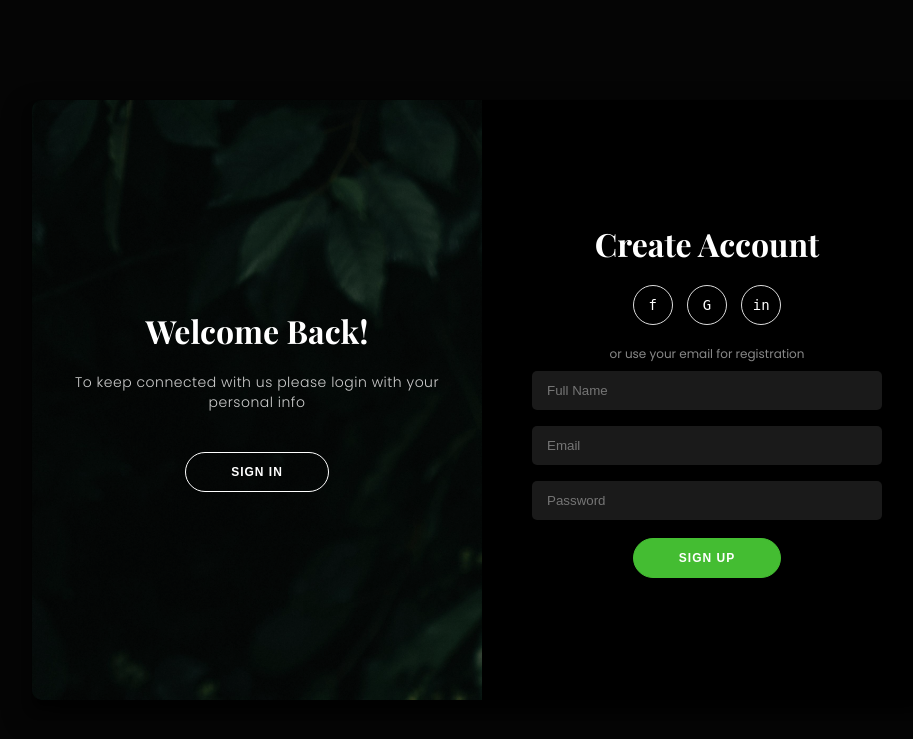
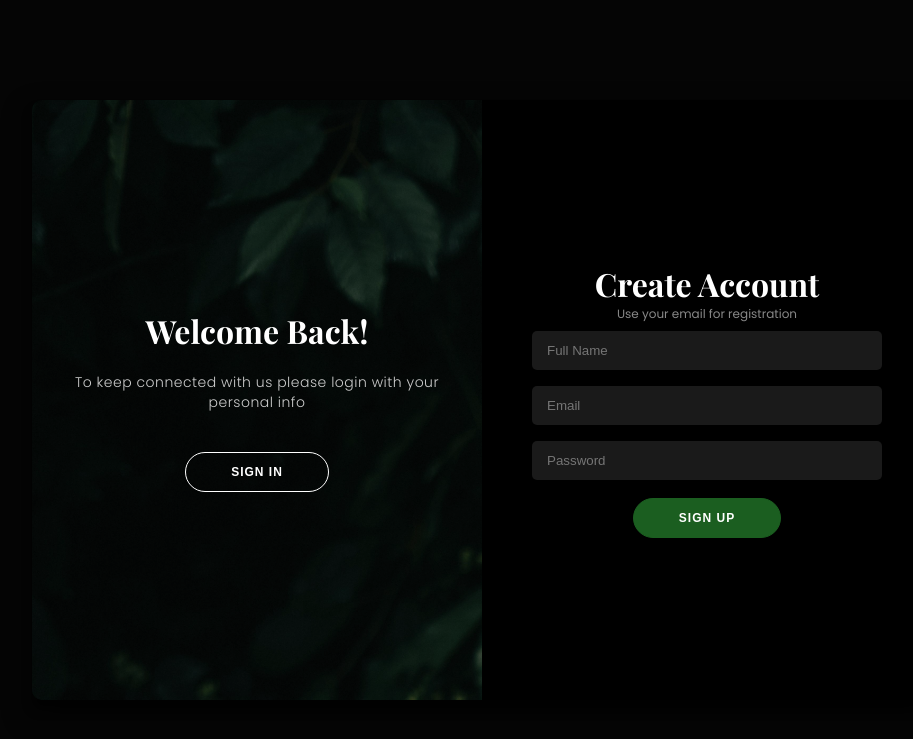
Before and after one commit to immad-khan/BioScout, a Flask app: page /signup in a window 1280 px wide. Shown: the top 739 px of the page, without its empty margins (158-1071 px from the left). Run offline with Flask 3, Linux system fonts and the light colour scheme; some libraries are stand-ins or nearby versions.

Commit message:
Update theme to dark green and remove social logins

```diff
--- a/templates/login.html
+++ b/templates/login.html
@@ -48,18 +48,18 @@
         }
 
         a {
-            color: #44bd32;
+            color: #1b5e20;
             font-size: 14px;
             text-decoration: none;
             margin: 15px 0;
             transition: 0.3s;
         }
-        a:hover { color: #2ecc71; }
+        a:hover { color: #2e7d32; }
 
         button {
             border-radius: 20px;
-            border: 1px solid #44bd32;
-            background-color: #44bd32;
+            border: 1px solid #1b5e20;
+            background-color: #1b5e20;
             color: #fff;
             font-size: 12px;
             font-weight: bold;
@@ -106,7 +106,7 @@
             border-radius: 5px;
         }
         input:focus {
-            outline: 1px solid #44bd32;
+            outline: 1px solid #1b5e20;
         }
 
         .container {
@@ -179,9 +179,9 @@
         }
 
         .overlay {
-            background: #44bd32;
-            background: -webkit-linear-gradient(to right, #2ecc71, #27ae60);
-            background: linear-gradient(to right, #2ecc71, #27ae60);
+            background: #1b5e20;
+            background: -webkit-linear-gradient(to right, #2e7d32, #1b5e20);
+            background: linear-gradient(to right, #2e7d32, #1b5e20);
             background-repeat: no-repeat;
             background-size: cover;
             background-position: 0 0;
@@ -273,8 +273,8 @@
             color: #ffcccc;
         }
         .alert-success {
-            background: rgba(46, 204, 113, 0.2);
-            border: 1px solid #2ecc71;
+            background: rgba(46, 125, 50, 0.2);
+            border: 1px solid #2e7d32;
             color: #ccffdd;
         }
 
@@ -301,12 +301,7 @@
                 {% endwith %}
             {% endif %}
 
-            <div class="social-container">
-                <a href="#" class="social">f</a>
-                <a href="#" class="social">G</a>
-                <a href="#" class="social">in</a>
-            </div>
-            <span>or use your email for registration</span>
+            <span>Use your email for registration</span>
 
             <input type="text" name="username" placeholder="Full Name" required />
             <input type="email" name="email" placeholder="Email" required />
@@ -336,12 +331,7 @@
                 {% endwith %}
             {% endif %}
 
-            <div class="social-container">
-                <a href="#" class="social">f</a>
-                <a href="#" class="social">G</a>
-                <a href="#" class="social">in</a>
-            </div>
-            <span>or use your account</span>
+            <span>Use your email account</span>
 
             <input type="email" name="email" placeholder="Email" required />
 
```
